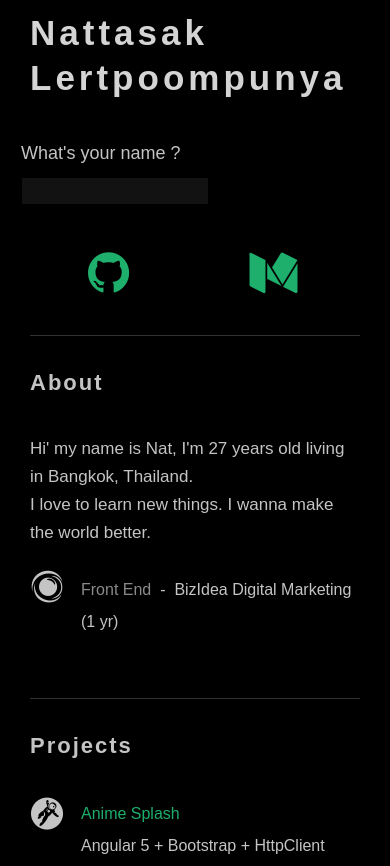
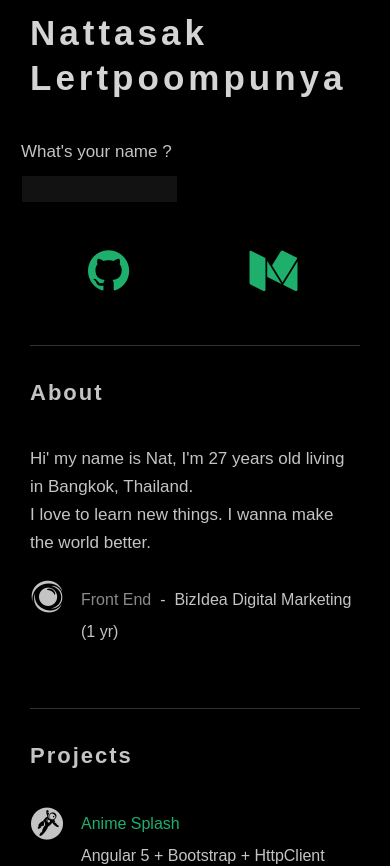
Before and after one commit to Nattasak/my-resume, a React (Create React App) app: page / in a window 390 px wide. Shown: the top 866 px of the page. Built offline with nearby package versions, Linux system fonts and the light colour scheme.

Commit message:
update style again

```diff
--- a/src/Styles/Header.css
+++ b/src/Styles/Header.css
@@ -1,6 +1,6 @@
 .header {
   position: relative;
-  margin-bottom: 28px; }
+  margin-bottom: 40px; }
   .header .section-title {
     margin: 0 0 5px 0;
     padding: 10px 0 6px;
@@ -38,16 +38,16 @@
   .header .main-nav-items .main-nav-item {
     padding: 6px; }
     .header .main-nav-items .main-nav-item.say-hello {
-      margin-right: 270px;
+      margin-right: 300px;
       margin-bottom: 30px; } }
 
 @media only screen and (max-width: 533px) {
   .header .main-nav-items .main-nav-item.say-hello {
-    margin-right: 220px; } }
+    margin-right: 245px; } }
 
 @media only screen and (max-width: 470px) {
   .header .main-nav-items .main-nav-item.say-hello {
-    margin-right: 160px; } }
+    margin-right: 183px; } }
 
 @media only screen and (max-width: 360px) {
   .header .section-title {
@@ -63,4 +63,4 @@
     .header .main-nav-items .main-nav-item {
       padding: 6px; }
       .header .main-nav-items .main-nav-item.say-hello {
-        margin-right: 50px; } }
+        margin-right: 35px; } }
--- a/src/Styles/Header.scss
+++ b/src/Styles/Header.scss
@@ -1,6 +1,6 @@
 .header {
   position: relative;
-  margin-bottom: 28px;
+  margin-bottom: 40px;
 
   .section-title {
     margin: 0 0 5px 0;
@@ -59,7 +59,7 @@
         padding: 6px;
 
         &.say-hello {
-          margin-right: 270px;
+          margin-right: 300px;
           margin-bottom: 30px;
         }
       }
@@ -72,7 +72,7 @@
     .main-nav-items {
       .main-nav-item {
         &.say-hello {
-          margin-right: 220px;
+          margin-right: 245px;
         }
       }
     }
@@ -84,7 +84,7 @@
     .main-nav-items {
       .main-nav-item {
         &.say-hello {
-          margin-right: 160px;
+          margin-right: 183px;
         }
       }
     }
@@ -114,7 +114,7 @@
         padding: 6px;
 
         &.say-hello {
-          margin-right: 50px;
+          margin-right: 35px;
         }
       }
     }
--- a/src/Styles/SayHello.css
+++ b/src/Styles/SayHello.css
@@ -3,9 +3,9 @@
   margin-left: -15px;
   margin-top: -6px; }
   #contact_form label span {
-    font-size: 18px; }
+    font-size: 17px; }
   #contact_form input {
-    width: 166px;
+    width: 135px;
     background-color: #121212;
     height: 22px;
     padding: 2px 10px;
--- a/src/Styles/SayHello.scss
+++ b/src/Styles/SayHello.scss
@@ -5,12 +5,12 @@
 
   label {
     span {
-      font-size: 18px;
+      font-size: 17px;
     }
   }
 
   input {
-    width: 166px;
+    width: 135px;
     background-color: #121212;
     height: 22px;
     padding: 2px 10px;
```
